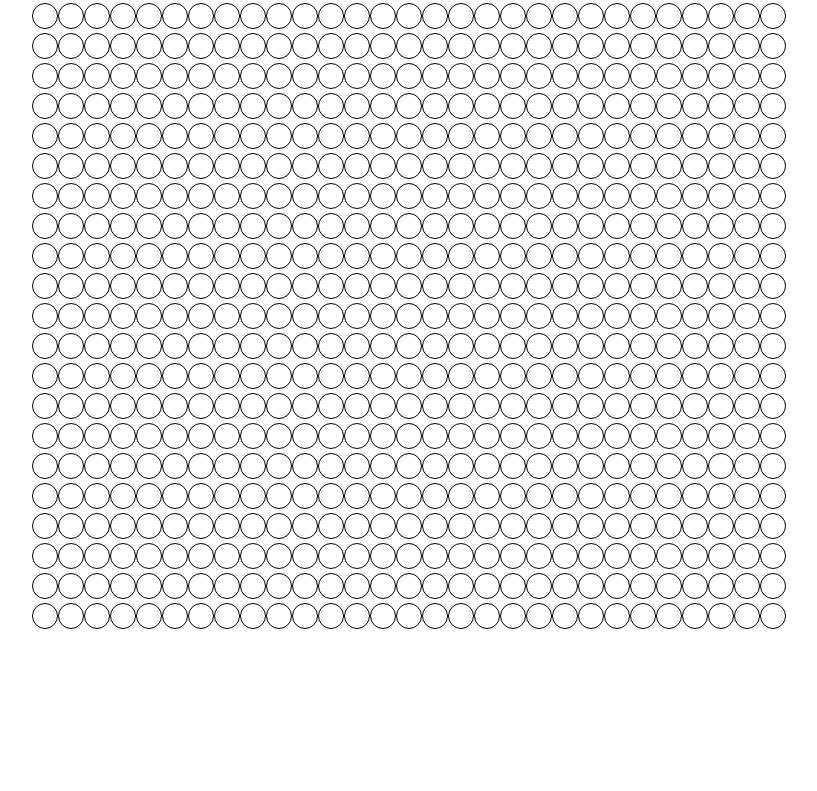
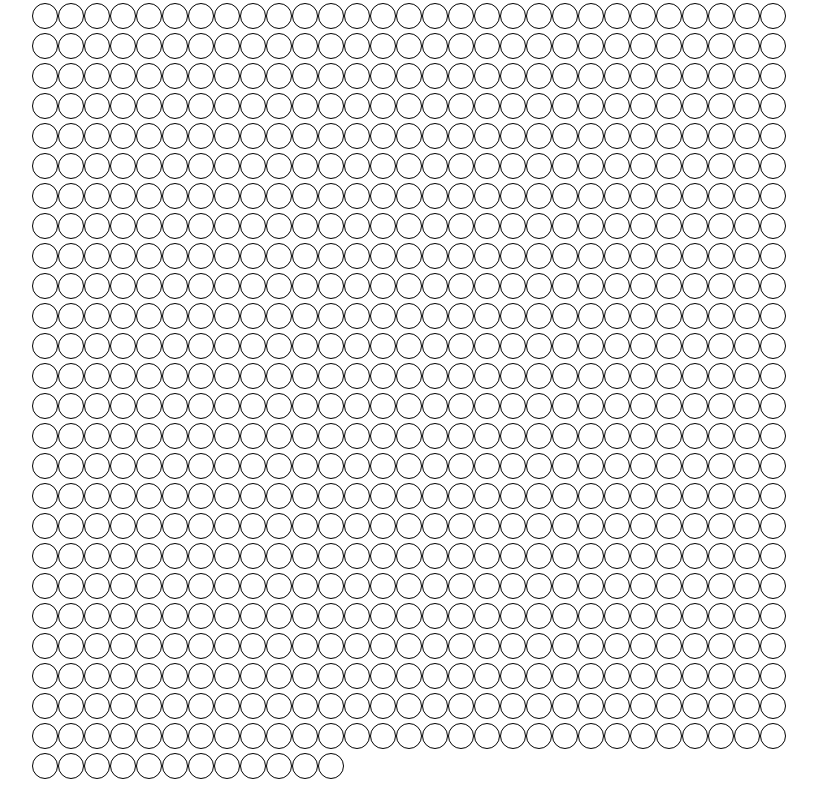
Before and after one commit to reesporte/monthsleft, a plain HTML site: page index.html in a window 1280 px wide. Shown: the part 335-1126 px from the top of the page, without its empty margins (224-1041 px from the left). Before the commit the page ends 976 px from the top, so only its background shows below. Drawn offline with Linux system fonts and the light colour scheme.

Commit message:
actually i plan on living to 88

```diff
--- a/index.html
+++ b/index.html
@@ -39,9 +39,10 @@
     const birth = new Date("1998-07");
     const now = new Date();
 
+    const eightyeightyearsinmonths = 88 * 12;
     const monthsAlive = monthDiff(birth, now);
 
-    for (let i = 0; i < 928; i++) {
+    for (let i = 0; i < eightyeightyearsinmonths; i++) {
       var month = document.createElement("div");
 
       if (i < monthsAlive) {
@@ -56,10 +57,10 @@
     }
 
     document.title =
-      928 -
+      eightyeightyearsinmonths -
       monthsAlive +
       " months left (" +
-      Math.floor(100 * (monthsAlive / 928)) +
+      Math.floor(100 * (monthsAlive / eightyeightyearsinmonths)) +
       "% done)";
   </script>
 </html>
```
